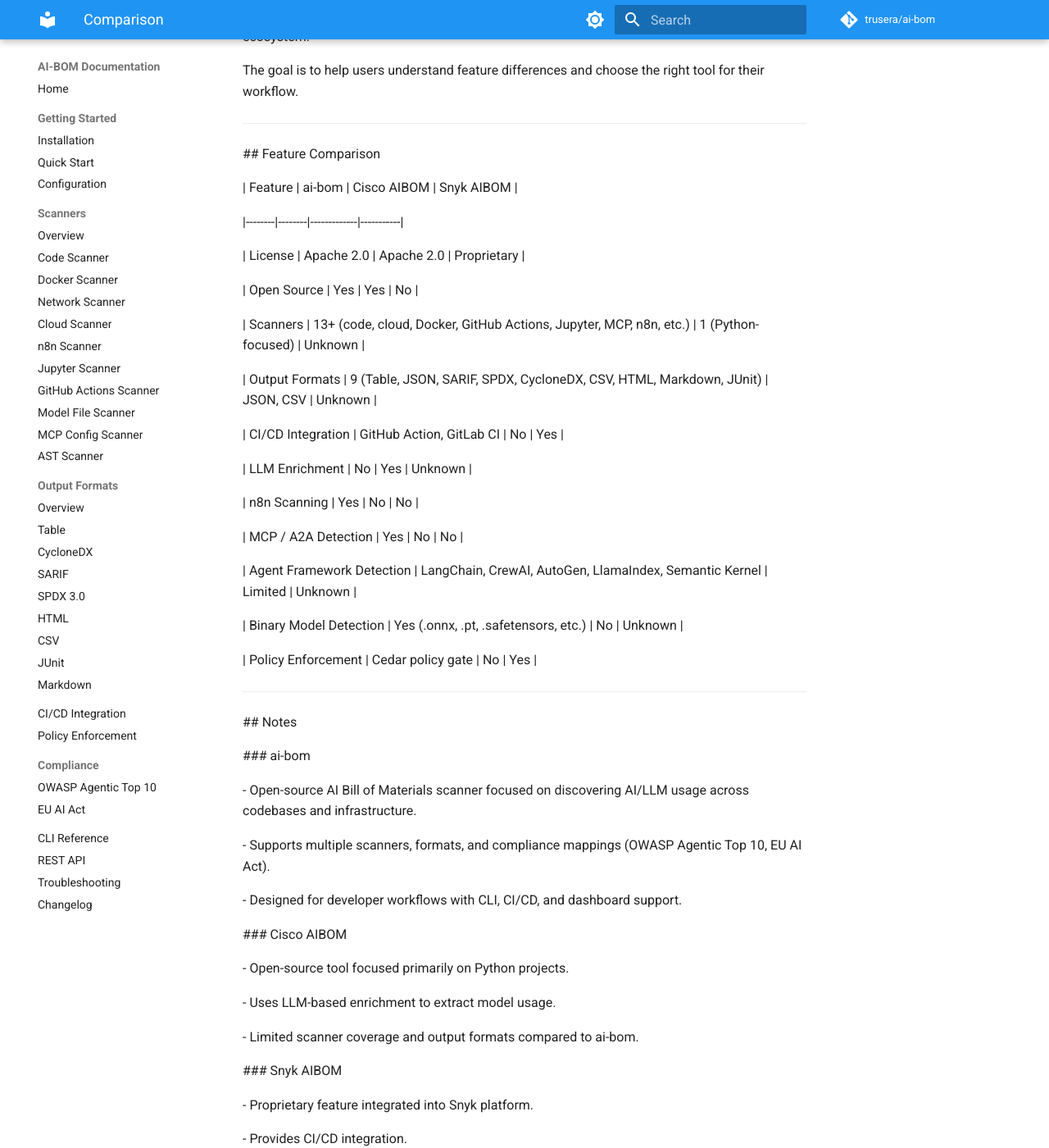
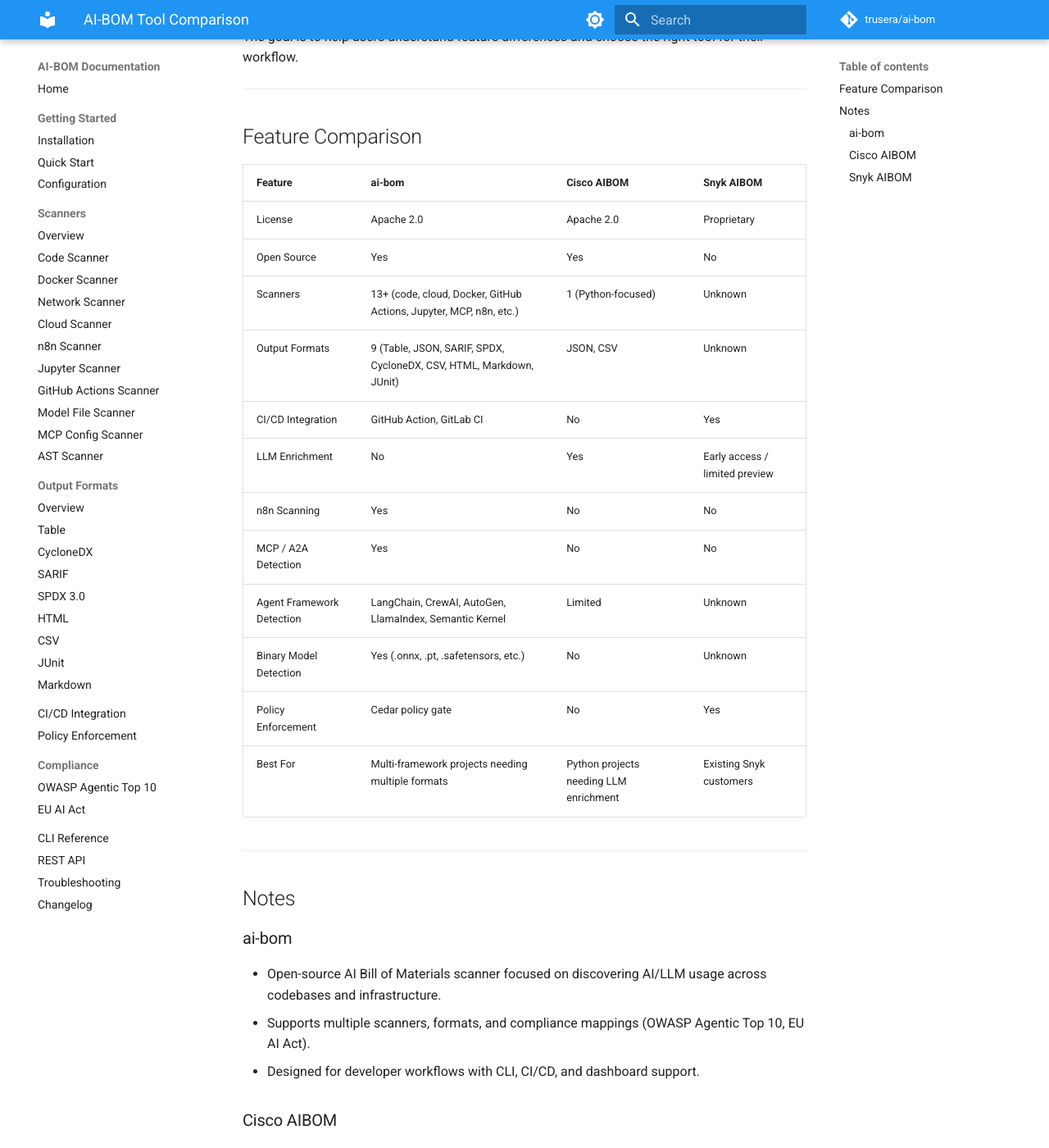
Before and after one commit to RonBucktons/ai-Materials-agent, an MkDocs documentation site: the page built from docs/comparison.md, in a window 1280 px wide and 1400 px high, scrolled down 215 px. Shown: the whole window at 82% size. Built offline with MkDocs 1.6.1 and Material for MkDocs 9.7.7, drawn with Linux system fonts in a browser that asks for light colours; comment, search, counter and statistics services are not loaded; some of the changed text lies outside the part shown.

Commit message:
Docs: fix markdown rendering, add Best For row, clarify Snyk early access

```diff
--- a/docs/comparison.md
+++ b/docs/comparison.md
@@ -1,97 +1,51 @@
-\# AI-BOM Tool Comparison
+# AI-BOM Tool Comparison
 
-
-
-This document compares \*\*ai-bom\*\* with other AI Bill of Materials tools currently available in the ecosystem.
-
-
+This document compares **ai-bom** with other AI Bill of Materials tools currently available in the ecosystem.
 
 The goal is to help users understand feature differences and choose the right tool for their workflow.
 
+---
 
+## Feature Comparison
+
+| Feature | ai-bom | Cisco AIBOM | Snyk AIBOM |
+|--------|--------|-------------|-----------|
+| License | Apache 2.0 | Apache 2.0 | Proprietary |
+| Open Source | Yes | Yes | No |
+| Scanners | 13+ (code, cloud, Docker, GitHub Actions, Jupyter, MCP, n8n, etc.) | 1 (Python-focused) | Unknown |
+| Output Formats | 9 (Table, JSON, SARIF, SPDX, CycloneDX, CSV, HTML, Markdown, JUnit) | JSON, CSV | Unknown |
+| CI/CD Integration | GitHub Action, GitLab CI | No | Yes |
+| LLM Enrichment | No | Yes | Early access / limited preview |
+| n8n Scanning | Yes | No | No |
+| MCP / A2A Detection | Yes | No | No |
+| Agent Framework Detection | LangChain, CrewAI, AutoGen, LlamaIndex, Semantic Kernel | Limited | Unknown |
+| Binary Model Detection | Yes (.onnx, .pt, .safetensors, etc.) | No | Unknown |
+| Policy Enforcement | Cedar policy gate | No | Yes |
+| Best For | Multi-framework projects needing multiple formats | Python projects needing LLM enrichment | Existing Snyk customers |
 
 ---
 
+## Notes
 
+### ai-bom
 
-\## Feature Comparison
+- Open-source AI Bill of Materials scanner focused on discovering AI/LLM usage across codebases and infrastructure.
+- Supports multiple scanners, formats, and compliance mappings (OWASP Agentic Top 10, EU AI Act).
+- Designed for developer workflows with CLI, CI/CD, and dashboard support.
 
+### Cisco AIBOM
 
+- Open-source tool focused primarily on Python projects.
+- Uses LLM-based enrichment to extract model usage.
+- Limited scanner coverage and output formats compared to ai-bom.
 
-| Feature | ai-bom | Cisco AIBOM | Snyk AIBOM |
+### Snyk AIBOM
 
-|--------|--------|-------------|-----------|
-
-| License | Apache 2.0 | Apache 2.0 | Proprietary |
-
-| Open Source | Yes | Yes | No |
-
-| Scanners | 13+ (code, cloud, Docker, GitHub Actions, Jupyter, MCP, n8n, etc.) | 1 (Python-focused) | Unknown |
-
-| Output Formats | 9 (Table, JSON, SARIF, SPDX, CycloneDX, CSV, HTML, Markdown, JUnit) | JSON, CSV | Unknown |
-
-| CI/CD Integration | GitHub Action, GitLab CI | No | Yes |
-
-| LLM Enrichment | No | Yes | Unknown |
-
-| n8n Scanning | Yes | No | No |
-
-| MCP / A2A Detection | Yes | No | No |
-
-| Agent Framework Detection | LangChain, CrewAI, AutoGen, LlamaIndex, Semantic Kernel | Limited | Unknown |
-
-| Binary Model Detection | Yes (.onnx, .pt, .safetensors, etc.) | No | Unknown |
-
-| Policy Enforcement | Cedar policy gate | No | Yes |
-
-
+- Proprietary feature integrated into the Snyk platform.
+- Currently in early access / limited preview.
+- Provides CI/CD integration.
+- Public documentation on supported scanners and formats is limited.
 
 ---
 
-
-
-\## Notes
-
-
-
-\### ai-bom
-
-
-
-\- Open-source AI Bill of Materials scanner focused on discovering AI/LLM usage across codebases and infrastructure.
-
-\- Supports multiple scanners, formats, and compliance mappings (OWASP Agentic Top 10, EU AI Act).
-
-\- Designed for developer workflows with CLI, CI/CD, and dashboard support.
-
-
-
-\### Cisco AIBOM
-
-
-
-\- Open-source tool focused primarily on Python projects.
-
-\- Uses LLM-based enrichment to extract model usage.
-
-\- Limited scanner coverage and output formats compared to ai-bom.
-
-
-
-\### Snyk AIBOM
-
-
-
-\- Proprietary feature integrated into Snyk platform.
-
-\- Provides CI/CD integration.
-
-\- Public documentation on supported scanners and formats is limited.
-
-
-
----
-
-
-
-\_Last updated: 2026\_
+_Last updated: 2026_
```
